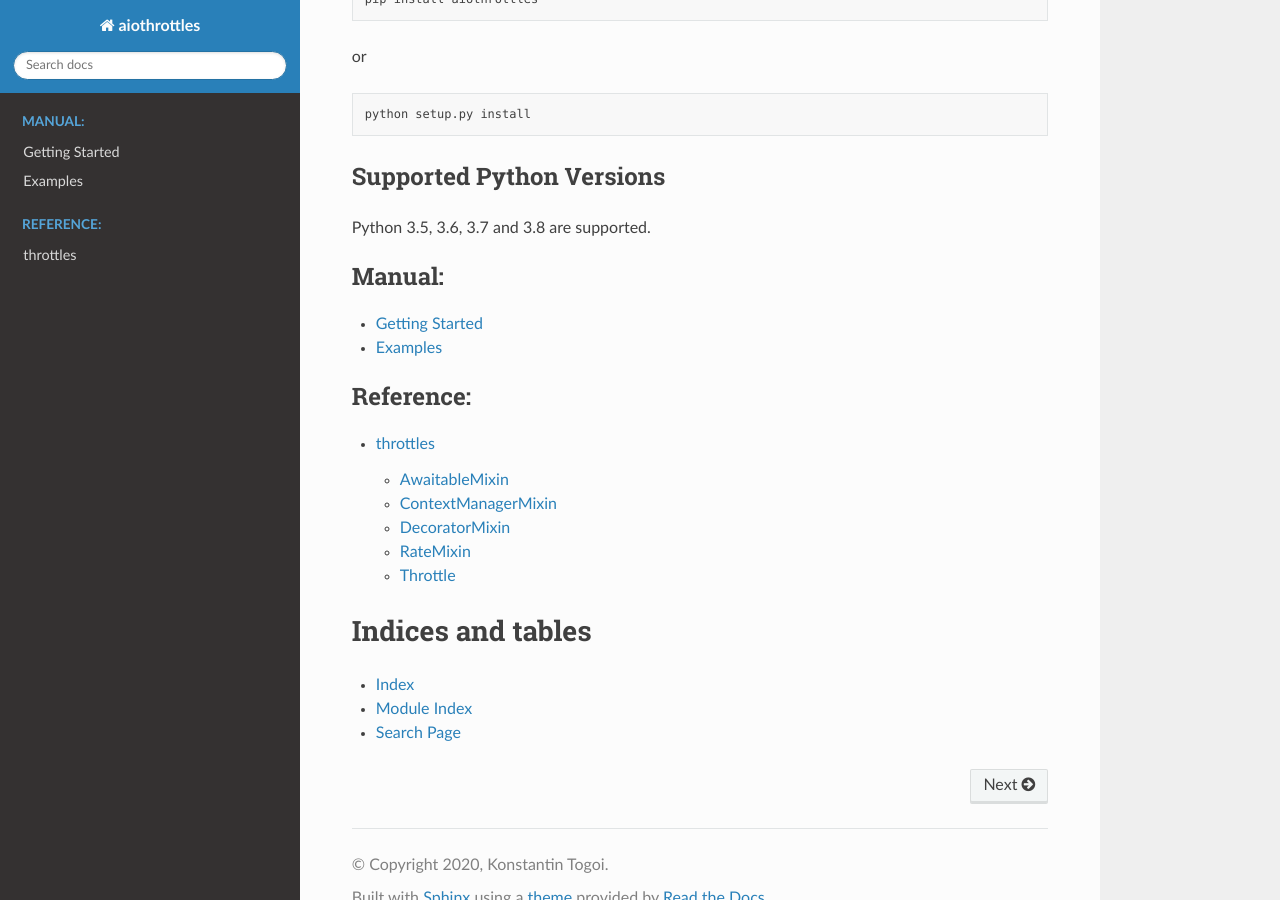
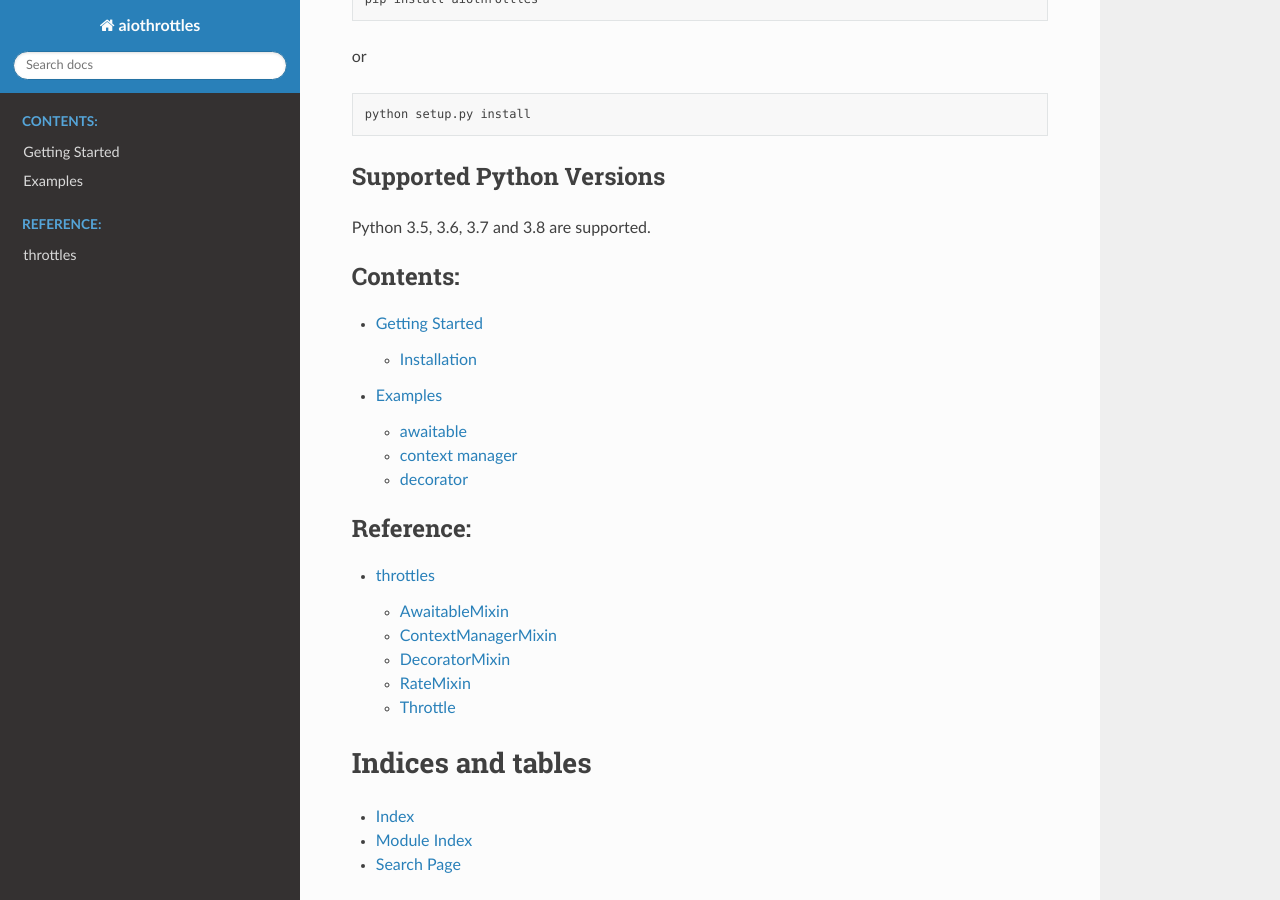
Before and after one commit to konstantintogoi/aiothrottles, a Sphinx documentation site: the page built from docs/source/index.rst, in a window 1280 px wide and 900 px high, scrolled down 1266 px. Built offline with Sphinx 7.4.7 and the Read the Docs theme 2.0.0, drawn with Linux system fonts in a browser that asks for light colours.

Commit message:
rename toctree

```diff
--- a/docs/source/index.rst
+++ b/docs/source/index.rst
@@ -3,8 +3,8 @@
    :end-before: index-end-marker1
 
 .. toctree::
-   :maxdepth: 1
-   :caption: Manual:
+   :maxdepth: 2
+   :caption: Contents:
 
    getting_started
    examples
```
